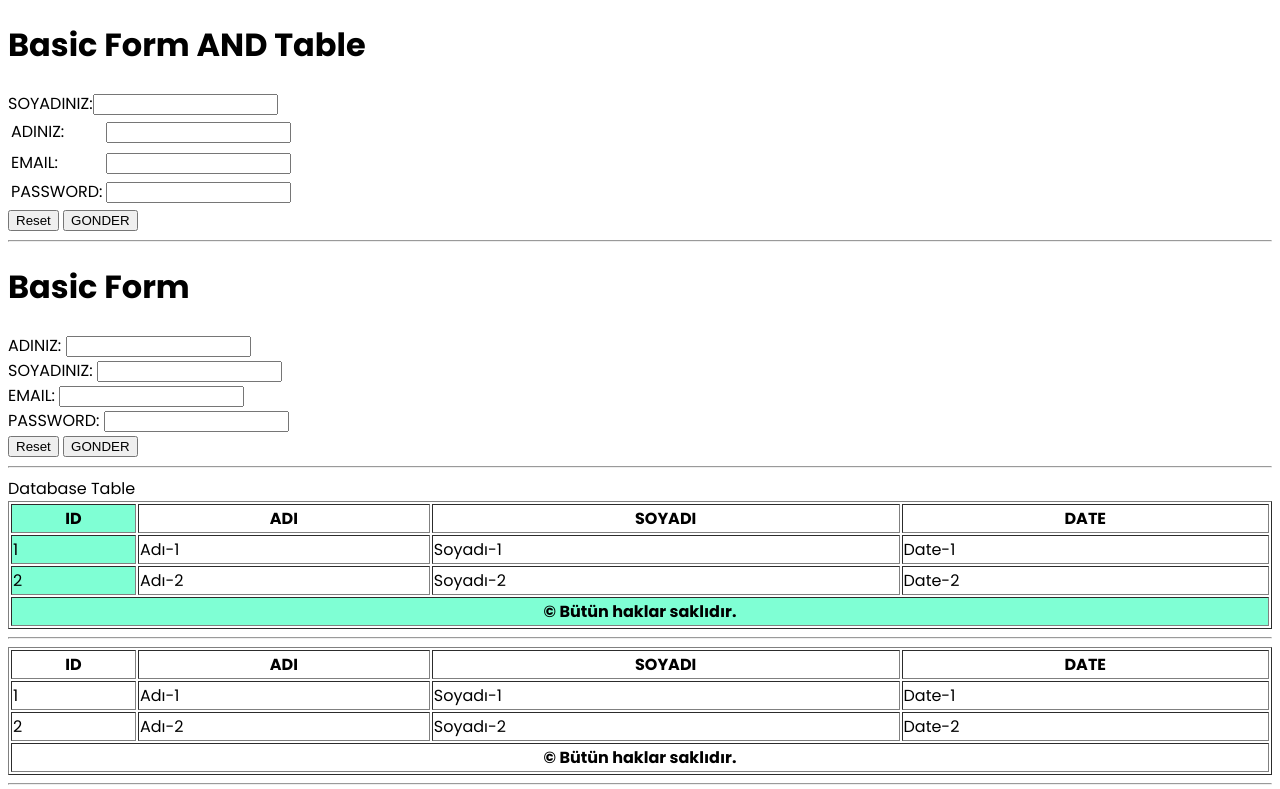
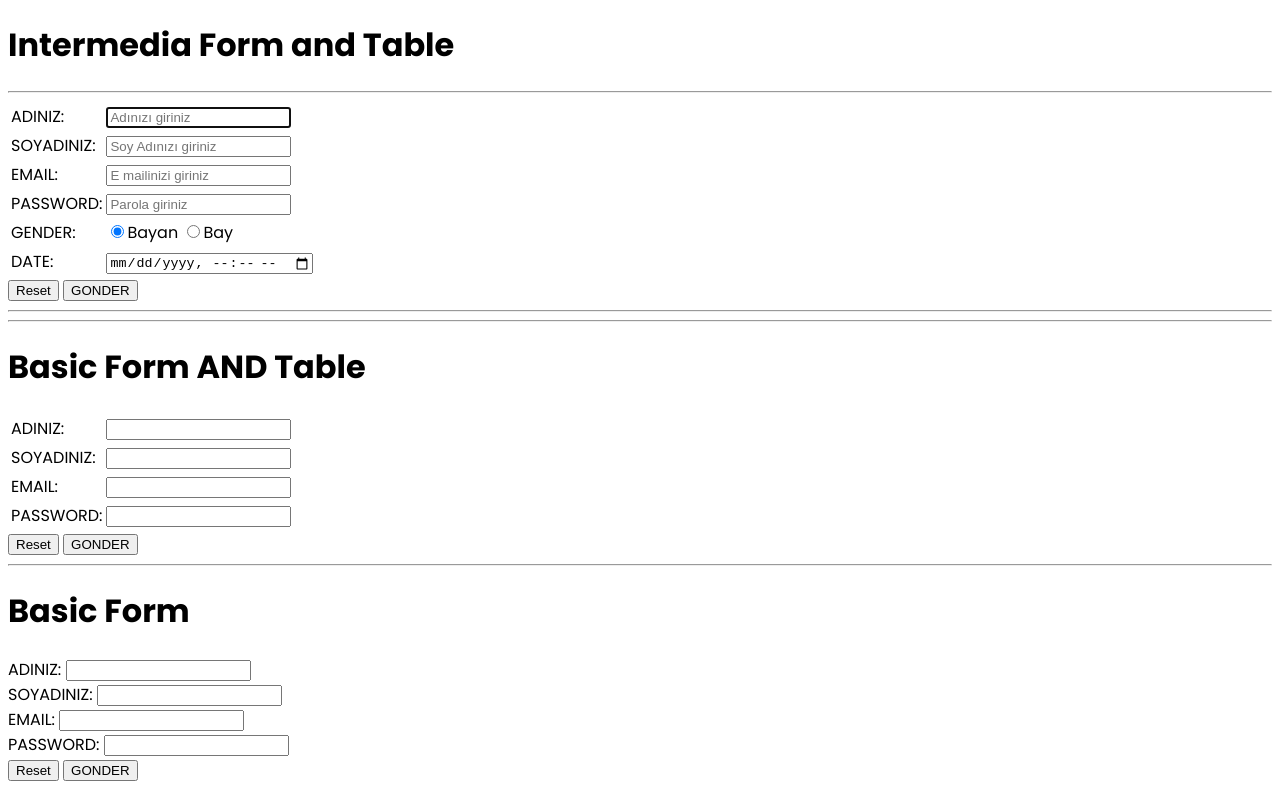
Before and after one commit to yunustalhatekneci/2_Miuul_Html, a plain HTML site: page index.html in a window 1280 px wide. Shown: the top 789 px of the page. Drawn offline with Linux system fonts and the light colour scheme.

Commit message:
Intermedia Form and Table

```diff
--- a/index.html
+++ b/index.html
@@ -30,6 +30,94 @@
 <body>
     <noscript>Your browser does not support JavaScript</noscript>
     <!-- start codes -->
+    <!-- Intermedia Form and Table  -->
+     <h1>Intermedia Form and Table</h1>
+    <form>
+       <hr>
+       <table>
+         <tr>
+             <td><label for="uname">ADINIZ:</label></td>
+             <td>
+                <input
+                type="text"
+                 id="uname"
+                 name="uname"
+                required
+                placeholder="Adınızı giriniz"
+                title="Adınızı giriniz"
+                autofocus>
+            </td>
+         </tr>
+         <tr>
+             <td><label for="usurname">SOYADINIZ:</label></td>
+            <td><input type="text"
+             id="usurname"
+             name="usurname"
+            required
+            placeholder="Soy Adınızı giriniz"
+            title="Soy Adınızı giriniz"
+            autofocus>
+        </td>
+         </tr>
+         <tr>
+             <td><label for="uemail">EMAIL:</label></td>
+             <td>
+                <input type="text"
+                id="uemail"
+                name="uemail"
+               required
+               placeholder="E mailinizi giriniz"
+               title="E mailinizi giriniz"
+               autofocus>
+             </td>
+         </tr>
+         <tr>
+             <td><label for="upassword">PASSWORD:</label></td>
+             <td><input type="password"
+                id="upassword"
+                name="upassword"
+               required
+               placeholder="Parola giriniz"
+               title="Parola giriniz"
+               minlength="3"
+               maxlength="10"
+               pattern="[a-zA-Z0-9]{3,10}"
+               >
+            </td>
+         </tr>
+         <tr>
+            <td><label>GENDER:</label></td>
+            <td><input type="radio"
+               id="female"
+               name="gender"
+              checked
+              placeholder="Parola giriniz"
+              >Bayan
+              <input type="radio"
+               id="male"
+               name="gender"
+              >Bay
+           </td>
+        </tr>
+        <tr>
+            <td><label for="udate">DATE:</label></td>
+            <td><input type="datetime-local"
+               id="udate"
+               name="udate"
+
+              >
+
+        </tr>
+
+       </table>
+       <div>
+        <input type="reset">
+        <button type="submit">GONDER</button>
+    </div>
+    </form>
+    <hr>
+    <hr>
+
      <!-- basic form and table -->
      <h1>Basic Form AND Table</h1>
      <form>
@@ -39,8 +127,8 @@
                 <td><input type="text" id="uname" name="name" required></td>
             </tr>
             <tr>
-              <label for="usurname">SOYADINIZ:</label>
-                <input type="text" id="usurname" name="name" required>
+             <td><label for="usurname">SOYADINIZ:</label></td>
+               <td><input type="text" id="usurname" name="name" required></td>
             </tr>
             <tr>
                 <td><label for="uemail">EMAIL:</label></td>
```
